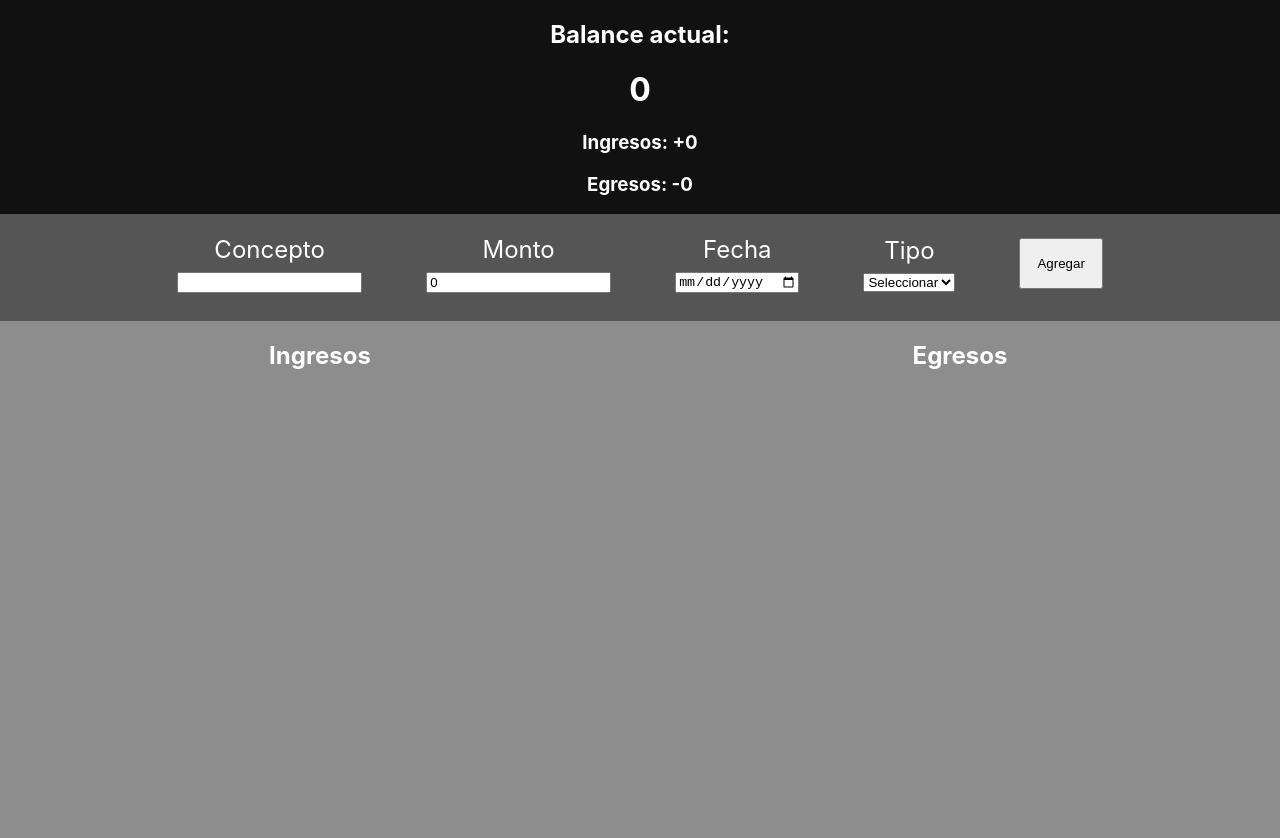
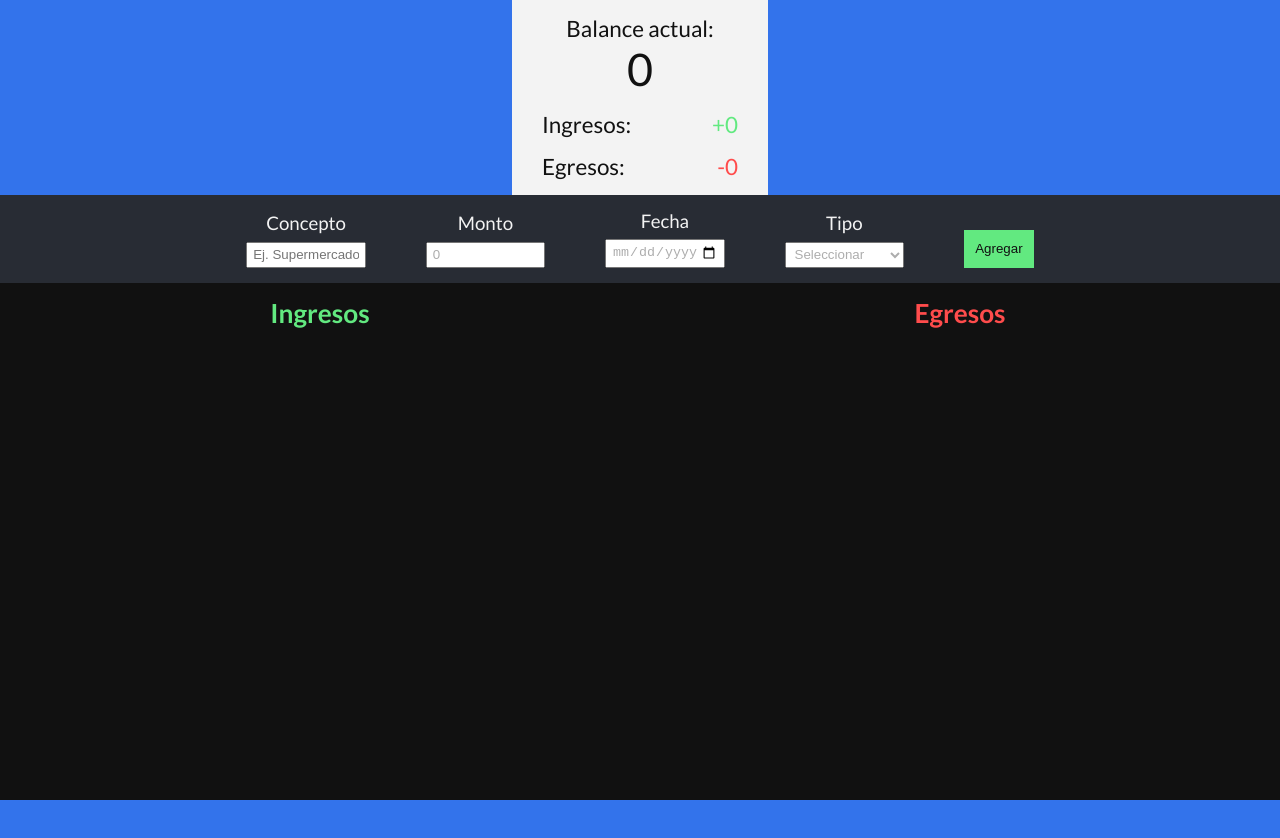
Before and after one commit to alstroemerieae/alkemy-challenge, a React (Create React App) app: page / in a window 1280 px wide. Shown: the top 838 px of the page. After the commit the page ends 800 px from the top, so only its background shows below. Built offline with nearby package versions, Linux system fonts and the light colour scheme.

Commit message:
Update app styles

```diff
--- a/src/App.css
+++ b/src/App.css
@@ -1,70 +1,186 @@
-li {
-  list-style-type: none;
+/*
+======================================================
+00. Imports
+01. Global variables & Utility classes
+02. App container
+  02.a App Header
+  02.b App Inputs
+  02.c App History
+======================================================
+*/
+
+/* 00. Imports */
+@import url('https://fonts.googleapis.com/css2?family=Lato:wght@400;700&display=swap');
+
+
+/* 01. Global variables & Utility classes */
+:root {
+  --primary-color:#3373eb;
+  --income-color: #62e980;
+  --expense-color: #ff4c4c;
+  --lighter-color: #f3f3f3;
+  --light-color: #adadad;
+  --gray-color: #727272;
+  --dark-color: #282c34;
+  --darker-color: #111;
 }
 
-.App {
-  background-color: #282c34;
-  min-height: 100vh;
-  display: grid;
-  grid-template-columns: repeat(10, 1fr);
-  grid-template-rows: 2fr 1fr 5fr;
-  align-items: center;
-  justify-content: center;
-  /* font-size: calc(10px + 2vmin); */
-  color: white;
-  text-align: center;
+* {
+  margin: 0;
+  padding: 0;
+  box-sizing: border-box;
 }
 
-.App-header {
-  grid-column: 1/11;
-  grid-row: 1/2;
-  background-color: #111;
+html {
+  font-size: calc(12px + (22 - 18) * ((100vw - 320px) / (1600 - 300))) !important;
+}
+
+body {
+  display: flex;
+  justify-content: center;
+  align-items: center;
+
+  font-family: 'Lato', sans-serif;
+  font-size: 1.5rem;
+  background-color: var(--primary-color);
+}
+
+input,
+select {
+  width: 8rem;
+
+  padding: 3px 5px 4px;
+
+  color: var(--light-color);
+}
+
+label {
+  margin-bottom: .5rem;
+
+  font-size: 1.25rem;
+}
+
+button {
+  padding: .75rem;
+  border: none;
+  color: var(--lighter-color);
+}
+
+button:hover {
+  cursor: pointer;
+}
+
+.btn-add {
+  background: var(--income-color);
+  color: var(--darker-color);
+}
+
+.btn-update {
+  background: var(--primary-color);
+}
+
+.btn-delete {
+  background: var(--expense-color);
+}
+
+
+
+/* Set flex display and height for all app components */
+.App-header,
+.App-input,
+.App-history {
+  display: flex;
+  justify-content: center;
+  align-items: center;
+
   height: 100%;
 }
 
+
+/* 02. App container */
+.App {
+  display: grid;
+  grid-template-columns: repeat(10, 1fr);
+  grid-template-rows: auto auto 1fr;
+  align-items: center;
+  justify-content: center;
+
+  min-height: 100vh;
+  width: 100vw;
+
+  text-align: center;
+  color: var(--lighter-color);
+}
+
+
+/* 02.a App Header */
+.App-header {
+  grid-column: 5/7;
+  grid-row: 1/2;
+
+  flex-direction: column;
+
+  background: var(--lighter-color);
+  color: var(--darker-color);
+}
+
+.App-header__current-balance {
+  margin: 1rem 0;
+}
+
+.App-header__current-balance--value {
+  font-size: 3rem;
+}
+
+.App-header__total-income,
+.App-header__total-expense {
+  display: flex;
+  justify-content: space-between;
+
+  width: 100%;
+
+  margin-bottom: 1rem;
+  padding: 0 2rem;
+}
+
+.App-header__total-income--value {
+  color: var(--income-color);
+}
+
+.App-header__total-expense--value {
+  color: var(--expense-color);
+}
+
+/* 02.b App Inputs */
 .App-input {
   grid-column: 1/11;
   grid-row: 2/3;
-  background-color: #555;
-  height: 100%;
+
+  align-items: flex-end;
+
+  padding: 1rem 0;
+
+  background: var(--dark-color);
 }
 
+.App-input__group {
+  display: flex;
+  flex-direction: column;
+
+  margin: 0 2rem;
+}
+
+
+/* 02.c App History */
 .App-history {
   grid-column: 1/11;
   grid-row: 3/4;
-  background-color: #8d8d8d;
-  height: 100%;
+
+  background: var(--darker-color);
 }
 
-.budget-container {
-  /* border: 1px solid red; */
-  height: 100%;
-}
-
-.inputs-container {
-  /* border: 1px solid blue; */
-  font-size: 1.5rem;
-  height: 100%;
-  display: flex;
-  justify-content: center;
-  align-items: center;
-}
-
-/* .inputs-container > * {
-  border: 1px solid red;
-  margin-right: 1rem;
-} */
-
-.history-container {
-  /* border: 1px solid green; */
-  display: flex;
-  justify-content: center;
-  height: 100%;
-}
-
-.income-history,
-.expenses-history {
-  /* border: 2px solid cyan; */
+.App-history__income,
+.App-history__expense {
   width: 50%;
   height: 100%;
 
@@ -72,46 +188,48 @@ li {
   flex-direction: column;
   justify-content: flex-start;
   align-items: center;
+
+  margin: 0 1rem;
 }
 
-.expenses-history {
-  /* border: 2px solid magenta; */
+.App-history__income--title,
+.App-history__expense--title {
+  margin: 1rem 0;
 }
 
-.input-group {
-  /* border: 1px solid red; */
-  display: flex;
-  flex-direction: column;
-  margin: 0 2rem;
+.App-history__income--title {
+  color: var(--income-color);
 }
 
-.input-group > * {
-  margin-bottom: .5rem;
+.App-history__expense--title {
+  color: var(--expense-color);
 }
 
-#add-button {
-  padding: 1rem;
+.App-history__income-item,
+.App-history__expense-item {
+  display: grid;
+  grid-template-columns: 1fr 1fr 2fr .75fr .75fr;
+
+  width: 100%;
+
+  margin-bottom: .5rem;
+
+  font-size: 1.25rem;
+  color: var(--darker-color);
+  background-color: var(--lighter-color);
 }
 
-.income-item,
-.expense-item {
-  display: flex;
-  justify-content: center;
-  align-items: center;
-  background-color: #e9e9e9;
-  color: #111;
-  padding: 0 1rem;
+.App-history__income-item {
+  border-left: 5px solid var(--income-color);
 }
 
-.income-item > *,
-.expense-item > * {
-  /* border: 1px solid red; */
-  margin-right: 1rem;
+.App-history__expense-item {
+  border-left: 5px solid var(--expense-color);
 }
 
-.button {
-  /* width: 2rem;
-  height: 1rem; */
-  /* height: .5rem; */
-  padding: .5rem;
+.App-history__income-item > p,
+.App-history__expense-item > p {
+  padding: .5rem 1rem;
+  border-right: 1px solid var(--light-color);
+  text-align: start;
 }
--- a/src/App.js
+++ b/src/App.js
@@ -97,13 +97,10 @@ function App() {
 
   return (
     <div className="App">
-      <div className="App-header">
         <Header
           income={income}
           expense={expense}
         />
-      </div>
-      <div className="App-input">
         <Inputs
           concept={concept}
           setConcept={setConcept}
@@ -114,15 +111,12 @@ function App() {
           setOperation={setOperation}
           handleSubmit={handleSubmit}
         />
-      </div>
-      <div className="App-history">
         <History
           income={income}
           expense={expense}
           handleDelete={handleDelete}
           handleUpdate={handleUpdate}
         />
-      </div>
     </div>
   );
 }
--- a/src/components/Header.js
+++ b/src/components/Header.js
@@ -5,11 +5,22 @@ const Header = ({income, expense}) => {
   let currentBalance = totalIncome - totalExpense;
 
   return (
-    <div className="budget-container">
-      <h2> Balance actual:</h2>
-      <h1>{currentBalance}</h1>
-      <h3> Ingresos: +{totalIncome} </h3>
-      <h3> Egresos: -{totalExpense} </h3>
+    <div className="App-header">
+      {/* Current Balance */}
+      <div className="App-header__current-balance">
+        <div className="App-header__current-balance--title">Balance actual:</div>
+        <div className="App-header__current-balance--value">{currentBalance}</div>
+      </div>
+      {/* Total income */}
+      <div className="App-header__total-income">
+        <div className="App-header__total-income--title">Ingresos:</div>
+        <div className="App-header__total-income--value">+{totalIncome}</div>
+      </div>
+      {/* Total expense */}
+      <div className="App-header__total-expense">
+        <div className="App-header__total-expense--title">Egresos:</div>
+        <div className="App-header__total-expense--value">-{totalExpense}</div>
+      </div>
     </div>
   );
 }
--- a/src/components/History.js
+++ b/src/components/History.js
@@ -1,27 +1,27 @@
 const History = ({income, expense, handleDelete, handleUpdate}) => {
   return (
-    <div className="history-container">
-      <div className="income-history">
-        <h2>Ingresos</h2>
+    <div className="App-history">
+      <div className="App-history__income">
+        <h3 className="App-history__income--title">Ingresos</h3>
         {income.map(incomeItem => (
-          <div className="income-item" key={incomeItem.id}>
-            <p>${ incomeItem.amount }</p>
-            <p>{ incomeItem.concept }</p>
-            <p>{ incomeItem.date }</p>
-            <button className="button" onClick={() => handleUpdate(income, incomeItem)}>Modificar</button>
-            <button className="button" onClick={() => handleDelete(income, incomeItem.id)}>Eliminar</button>
+          <div className="App-history__income-item" key={incomeItem.id}>
+            <p className="App-history__income-item--date">{ incomeItem.date }</p>
+            <p className="App-history__income-item--amount">${ incomeItem.amount }</p>
+            <p className="App-history__income-item--concept">{ incomeItem.concept }</p>
+            <button className="btn-update" onClick={() => handleUpdate(income, incomeItem)}>Modificar</button>
+            <button className="btn-delete" onClick={() => handleDelete(income, incomeItem.id)}>Eliminar</button>
           </div>
         ))}
       </div>
-      <div className="expenses-history">
-        <h2>Egresos</h2>
+      <div className="App-history__expense">
+        <h3 className="App-history__expense--title">Egresos</h3>
         {expense.map(expenseItem => (
-          <div className="expense-item" key={expenseItem.id}>
-            <p>${ expenseItem.amount }</p>
-            <p>{ expenseItem.concept }</p>
-            <p>{ expenseItem.date }</p>
-            <button className="button" onClick={() => handleUpdate(expense, expenseItem)}>Modificar</button>
-            <button className="button" onClick={() => handleDelete(expense, expenseItem.id)}>Eliminar</button>
+          <div className="App-history__expense-item" key={expenseItem.id}>
+            <p className="App-history__expense-item--date">{ expenseItem.date }</p>
+            <p className="App-history__expense-item--amount">${ expenseItem.amount }</p>
+            <p className="App-history__expense-item--concept">{ expenseItem.concept }</p>
+            <button className="btn-update" onClick={() => handleUpdate(expense, expenseItem)}>Modificar</button>
+            <button className="btn-delete" onClick={() => handleDelete(expense, expenseItem.id)}>Eliminar</button>
           </div>
         ))}
       </div>
--- a/src/components/Inputs.js
+++ b/src/components/Inputs.js
@@ -1,23 +1,23 @@
 const Inputs = ({concept, setConcept, amount, setAmount, date, setDate, setOperation, handleSubmit}) => {
   return (
-    <form className="inputs-container">
+    <form className="App-input">
       {/* Concept */}
-      <div className="input-group">
+      <div className="App-input__group">
         <label htmlFor="concept">Concepto</label>
-        <input type="text" value={concept} onChange={e => setConcept(e.target.value)}></input>
+        <input type="text" value={concept} onChange={e => setConcept(e.target.value)} placeholder="Ej. Supermercado"></input>
       </div>
       {/* Amount */}
-      <div className="input-group">
+      <div className="App-input__group">
         <label htmlFor="amount">Monto</label>
         <input type="number" value={amount} onChange={e => setAmount(e.target.value)} ></input>
       </div>
       {/* Date */}
-      <div className="input-group">
+      <div className="App-input__group">
         <label htmlFor="date">Fecha</label>
         <input type="date" value={date} onChange={e => setDate(e.target.value)}></input>
       </div>
       {/* Income/Expense */}
-      <div className="input-group">
+      <div className="App-input__group">
         <label htmlFor="operation">Tipo</label>
         <select name="operation" id="operation" onChange={e => setOperation(e.target.value)}>
           <option value="select">Seleccionar</option>
@@ -26,8 +26,8 @@ const Inputs = ({concept, setConcept, amount, setAmount, date, setDate, setOpera
         </select>
       </div>
       {/* Add button */}
-      <div className="input-group">
-        <button id="add-button" onClick={handleSubmit}>Agregar</button>
+      <div className="App-input__group">
+        <button className="btn-add" onClick={handleSubmit}>Agregar</button>
       </div>
     </form>
   );
```
